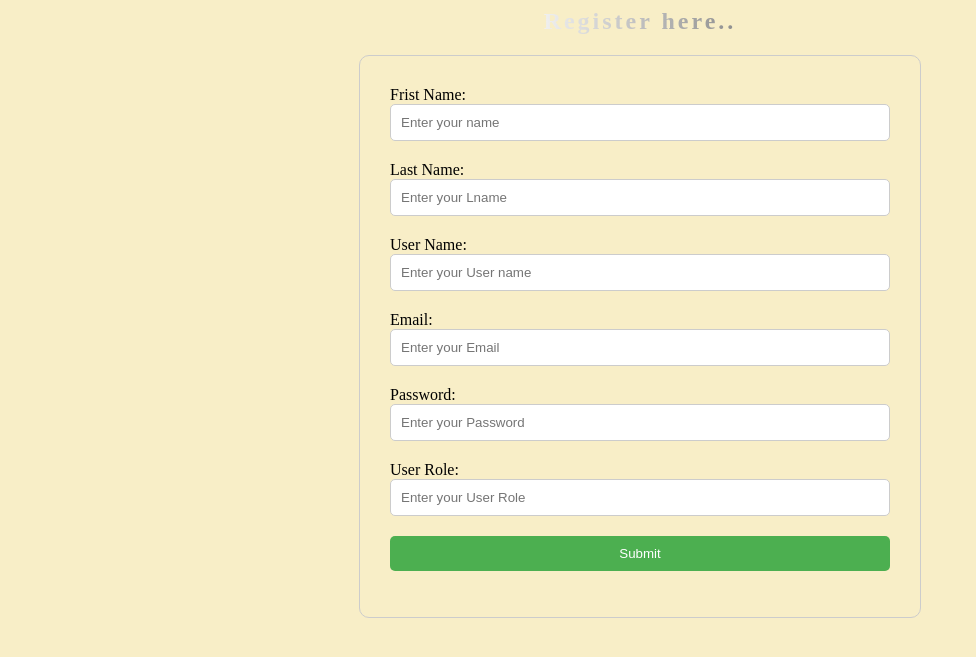
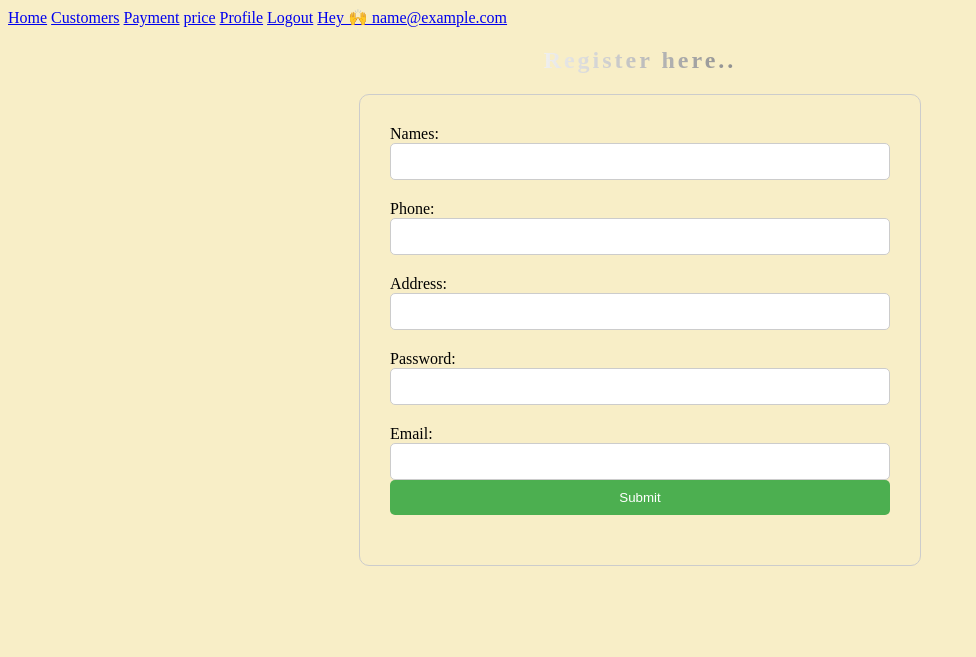
Before and after one commit to Juleshb/restaurant_cards_and_management-system, a PHP site: page /register.php in a window 1280 px wide. Shown: the top 657 px of the page, without its empty margins (0-976 px from the left). Run offline with PHP 8.4, Linux system fonts and the light colour scheme; the visitor is signed in with stand-in values (Sample User, id 1).

Commit message:
register user in database

```diff
--- a/register.php
+++ b/register.php
@@ -1,3 +1,7 @@
+<?php
+
+include "nav.php";
+?>
 <html>
   <head>
     <link rel="stylesheet" href="from.css">
@@ -9,39 +13,43 @@
     <div class="form-container" >
       <form id="contact-form" action="insert.php" method="post" onsubmit="return validateForm()">
         <div class="form-group">
-          <label for="name">Frist Name:</label>
+        <label for="name">Names:</label>
           <input
             type="text"
-            id="fname"
-            name="fname"
-            class="form-control"
-            placeholder="Enter your name"
+            id="names"
+            name="names"
+            class="form-control"/>
 
-          />
           <span class="error" id="nameError"></span>
         </div>
         <div class="form-group">
-          <label for="email">Last Name:</label>
+          <label for="email">Phone:</label>
           <input
-            type="text"
-            id="lname"
-            name="lname"
-            class="form-control"
-            placeholder="Enter your Lname"
+            type="number"
+            id="phone"
+            name="phone"
+            class="form-control"/>
 
-          />
           <span class="error" id="emailError"></span>
         </div>
         <div class="form-group">
-            <label for="email">User Name:</label>
+            <label for="email">Address:</label>
             <input
               type="text"
-              id="username"
-              name="username"
-              class="form-control"
-              placeholder="Enter your User name"
+              id="address"
+              name="address"
+              class="form-control"/>
 
-            />
+            <span class="error" id="regnumberError"></span>
+          </div>
+          <div class="form-group">
+            <label for="email">Password:</label>
+            <input
+              type="password"
+              id="password"
+              name="password"
+              class="form-control"/>
+
             <span class="error" id="regnumberError"></span>
           </div>
           <div class="form-group">
@@ -50,36 +58,7 @@
               type="email"
               id="email"
               name="email"
-              class="form-control"
-              placeholder="Enter your Email"
-
-            />
-            <span class="error" id="sexError"></span>
-          </div>
-          <div class="form-group">
-            <label for="email">Password:</label>
-            <input
-              type="password"
-              id="pass"
-              name="pass"
-              class="form-control"
-              placeholder="Enter your Password"
-
-            />
-            <span class="error" id="classError"></span>
-          </div>
-          <div class="form-group">
-            <label for="email">User Role:</label>
-            <input
-              type="text"
-              id="u_role"
-              name="u_role"
-              class="form-control"
-              placeholder="Enter your User Role"
-
-            />
-            <span class="error" id="classError"></span>
-          </div>
+              class="form-control"/>
 
 
 
--- a/update.php
+++ b/update.php
@@ -29,7 +29,7 @@ $row = $stmt->fetch(PDO::FETCH_ASSOC);
 <html>
   <head>
     <link rel="stylesheet" href="from.css">
-   <title>Registe</title>
+   <title>Update</title>
   </head>
   <body>
 
```
Also changed, not shown: insert.php (+8 -8 lines).
